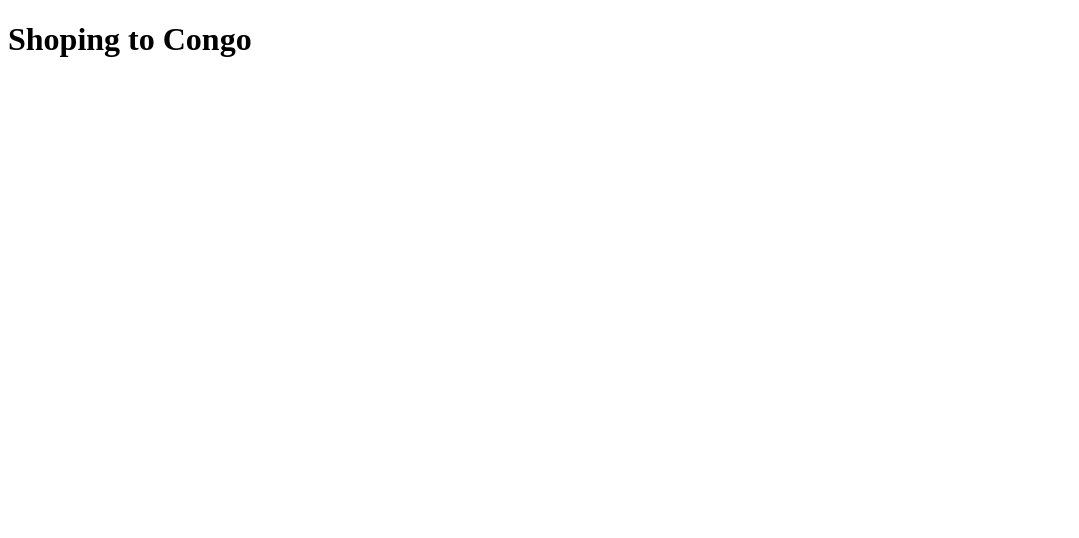
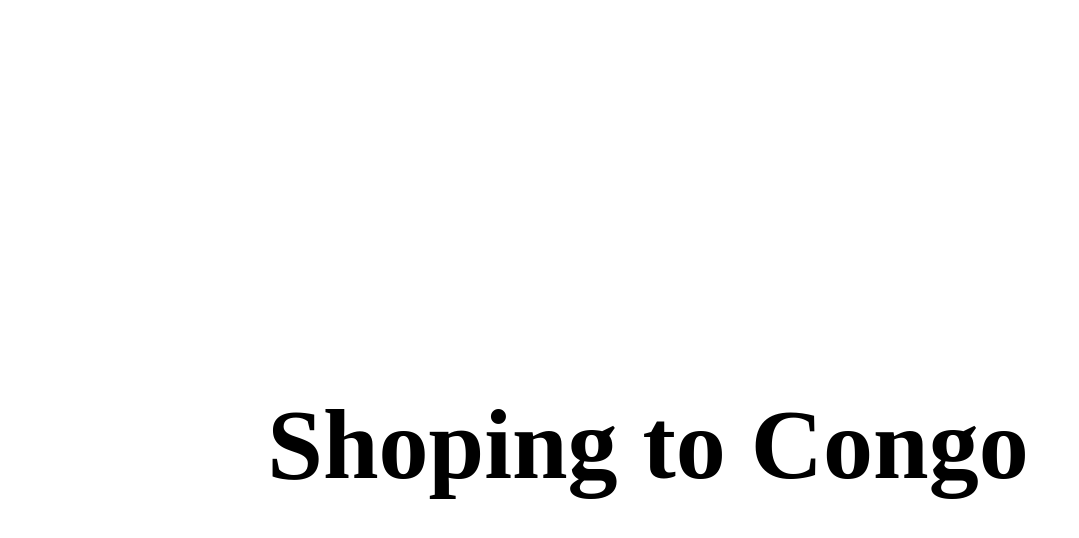
Before and after one commit to macgenix/shoping, a plain HTML site: page index.html in a window 1280 px wide. Shown: the whole page, without its empty margins (0-1079 px from the left). Drawn offline with Linux system fonts and the light colour scheme.

Commit message:
ajout du style

```diff
--- a/index.html
+++ b/index.html
@@ -5,6 +5,15 @@
         <meta name="viewport" content="width=device-width, initial-scale=1.0">
         <title>Shoping</title>
     </head>
+    <style>
+        h1{
+            position: absolute;
+            top: 40%;
+            width: 100%;
+            text-align: center;
+            font-size: 100px;
+        }
+    </style>
     <body>
         <h1>Shoping to Congo</h1>
     </body>
```
